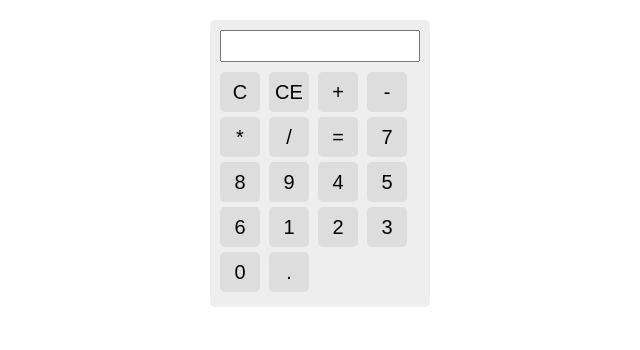
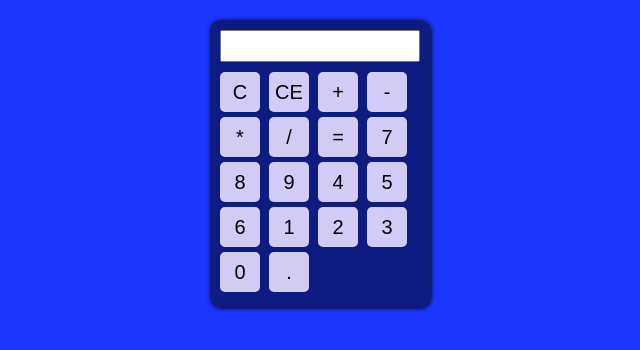
Before and after one commit to augustomont/calculadoraFeitaComIA, a plain HTML site: page calculadoraIA.html in a window 1280 px wide. Shown: the whole page, without its empty margins (320-960 px from the left). Drawn offline with Linux system fonts and the light colour scheme.

Commit message:
Update style.css

```diff
--- a/style.css
+++ b/style.css
@@ -1,9 +1,16 @@
+body{
+	background-color: rgb(27, 54, 255);
+}
+
+
+
 .calculator {
 	margin: 20px auto;
 	width: 200px;
 	padding: 10px;
-	background-color: #eee;
-	border-radius: 5px;
+	background-color: #0000007e;
+	border-radius: 10px;
+	box-shadow: 1px 1px 5px black;
 }
 
 .result {
@@ -23,15 +30,16 @@
 	margin-bottom: 5px;
 	font-size: 20px;
 	border-radius: 5px;
-	background-color: #ddd;
+	background-color: #d1cbf5;
 	border: none;
 	cursor: pointer;
 }
 
 .button:hover {
-	background-color: #ccc;
+	background-color: #3012a8;
+	color: aliceblue;
 }
 
 .button:active {
-	background-color: #aaa;
+	background-color: #f3f042;
 }
```
